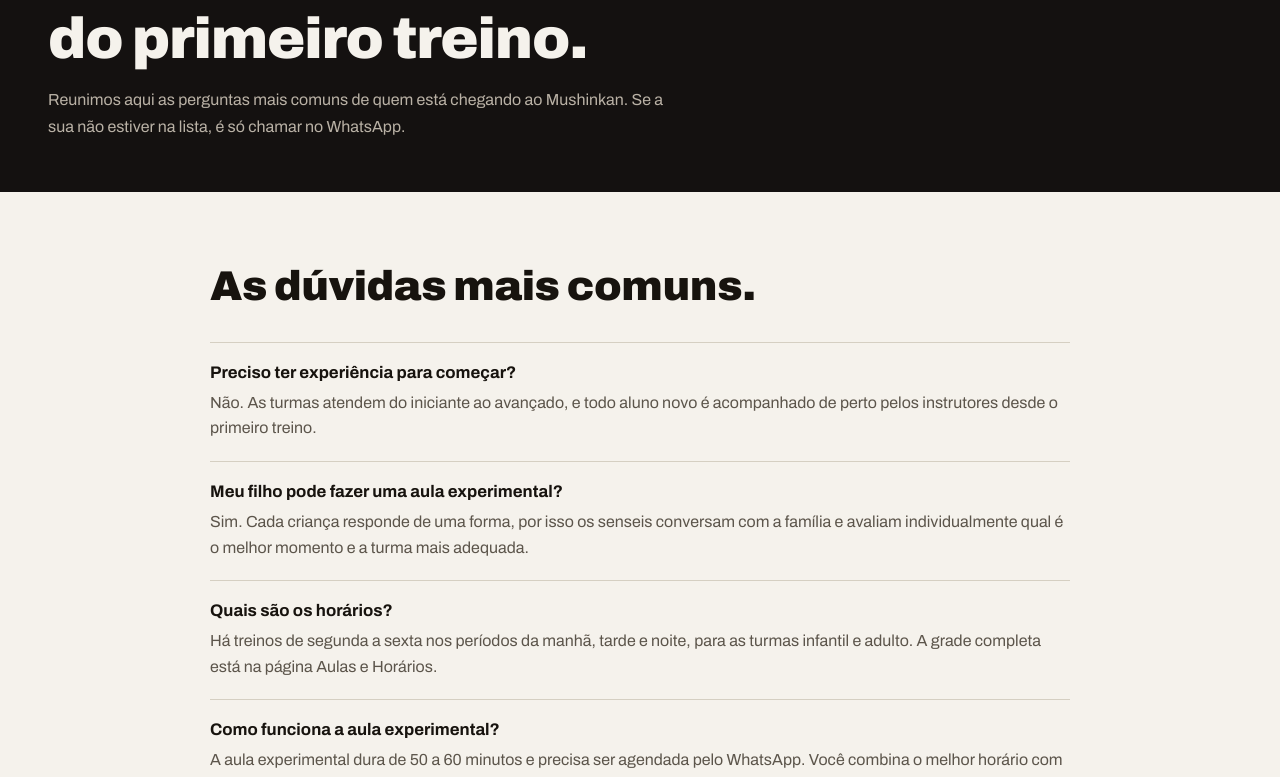
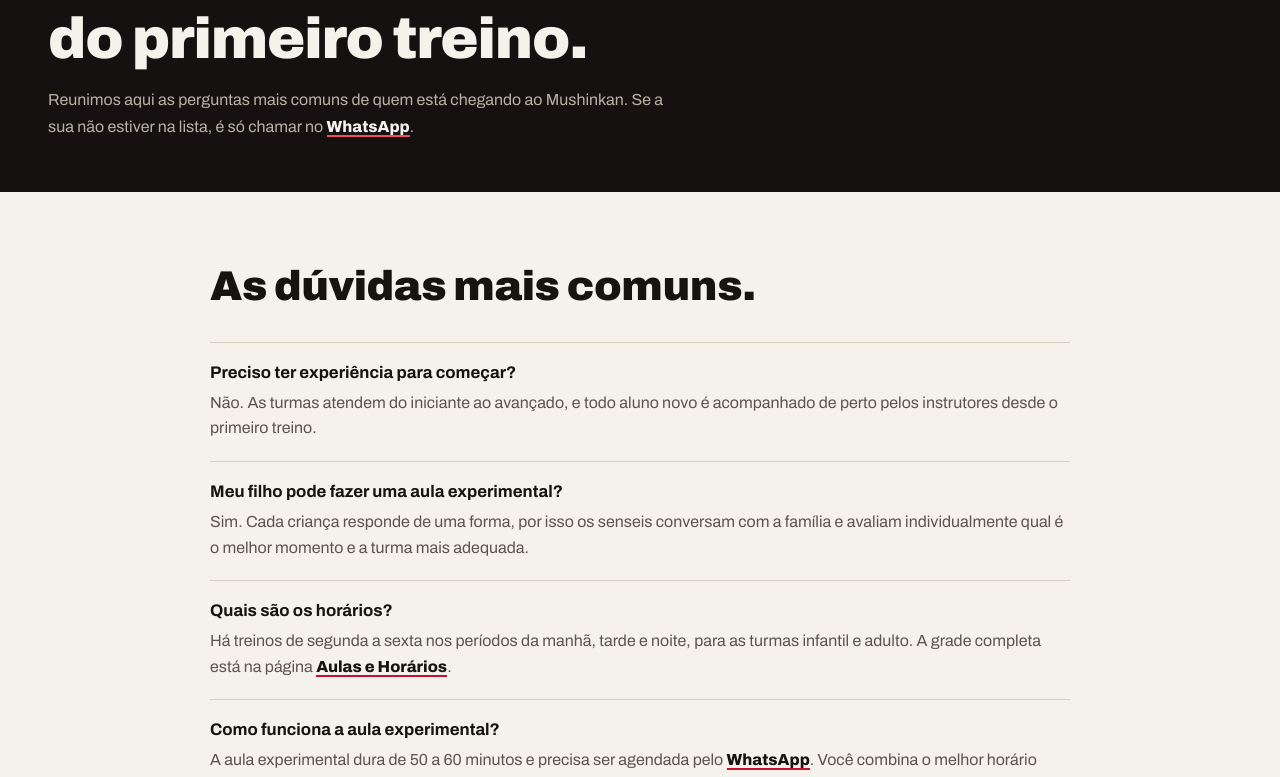
Before and after one commit to rikicx/mushinkan, a Next.js app: page /faq in a window 1280 px wide. Shown: the part 238-1015 px from the top of the page. Built offline with nearby package versions, Linux system fonts and the light colour scheme; a web font is replaced by a local one.

Commit message:
feat: add contextual FAQ links

```diff
--- a/src/app/faq/page.tsx
+++ b/src/app/faq/page.tsx
@@ -1,8 +1,9 @@
 import type { Metadata } from "next";
 import { CTASection } from "@/components/CTASection";
+import { FaqAnswer } from "@/components/FaqAnswer";
 import { PageHero } from "@/components/PageHero";
 import { SectionHeading } from "@/components/SectionHeading";
-import { faqs } from "@/data/site";
+import { faqs, siteInfo } from "@/data/site";
 import pageStyles from "@/app/pages.module.css";
 import sharedStyles from "@/components/Shared.module.css";
 
@@ -19,7 +20,19 @@ export default function FaqPage() {
         compact
         eyebrow="Perguntas frequentes"
         title="Tire suas dúvidas antes do primeiro treino."
-        text="Reunimos aqui as perguntas mais comuns de quem está chegando ao Mushinkan. Se a sua não estiver na lista, é só chamar no WhatsApp."
+        text={
+          <>
+            Reunimos aqui as perguntas mais comuns de quem está chegando ao
+            Mushinkan. Se a sua não estiver na lista, é só chamar no{" "}
+            <a
+              className={sharedStyles.inlineLink}
+              href={siteInfo.whatsappExperimental}
+            >
+              WhatsApp
+            </a>
+            .
+          </>
+        }
       />
 
       <section className={sharedStyles.sectionTight}>
@@ -28,7 +41,9 @@ export default function FaqPage() {
           {faqs.map((faq) => (
             <article className={pageStyles.faqItem} key={faq.question}>
               <h3>{faq.question}</h3>
-              <p>{faq.answer}</p>
+              <p>
+                <FaqAnswer faq={faq} />
+              </p>
             </article>
           ))}
         </div>
--- a/src/app/page.tsx
+++ b/src/app/page.tsx
@@ -2,6 +2,7 @@ import { ButtonLink } from "@/components/ButtonLink";
 import { RouteTransitionLink as Link } from "@/components/RouteTransitionLink";
 import { ClassGrid } from "@/components/Cards";
 import { CTASection } from "@/components/CTASection";
+import { FaqAnswer } from "@/components/FaqAnswer";
 import { HeroMedia } from "@/components/HeroMedia";
 import { LocationSection } from "@/components/LocationSection";
 import { MediaBlock } from "@/components/MediaBlock";
@@ -328,7 +329,9 @@ export default function Home() {
           {faqs.slice(0, 3).map((faq) => (
             <article className={pageStyles.faqItem} key={faq.question}>
               <h3>{faq.question}</h3>
-              <p>{faq.answer}</p>
+              <p>
+                <FaqAnswer faq={faq} />
+              </p>
             </article>
           ))}
           <p className={pageStyles.faqMore}>
--- /dev/null
+++ b/src/components/FaqAnswer.tsx
@@ -0,0 +1,46 @@
+import type { ReactNode } from "react";
+import { RouteTransitionLink as Link } from "./RouteTransitionLink";
+import type { Faq } from "@/data/site";
+import styles from "./Shared.module.css";
+
+export function FaqAnswer({ faq }: { faq: Faq }) {
+  if (!faq.links?.length) {
+    return faq.answer;
+  }
+
+  const parts: ReactNode[] = [];
+  let cursor = 0;
+
+  faq.links.forEach((link, index) => {
+    const start = faq.answer.indexOf(link.label, cursor);
+
+    if (start === -1) {
+      return;
+    }
+
+    if (start > cursor) {
+      parts.push(faq.answer.slice(cursor, start));
+    }
+
+    const linkedLabel = link.href.startsWith("/") ? (
+      <Link className={styles.inlineLink} href={link.href}>
+        {link.label}
+      </Link>
+    ) : (
+      <a className={styles.inlineLink} href={link.href}>
+        {link.label}
+      </a>
+    );
+
+    parts.push(
+      <span key={`${link.label}-${index}`}>{linkedLabel}</span>
+    );
+    cursor = start + link.label.length;
+  });
+
+  if (cursor < faq.answer.length) {
+    parts.push(faq.answer.slice(cursor));
+  }
+
+  return <>{parts}</>;
+}
--- a/src/components/PageHero.tsx
+++ b/src/components/PageHero.tsx
@@ -1,12 +1,13 @@
+import type { ReactNode } from "react";
 import pageStyles from "@/app/pages.module.css";
 import sharedStyles from "./Shared.module.css";
 
 type PageHeroProps = {
   eyebrow: string;
   title: string;
-  text: string;
+  text: ReactNode;
   mark?: string;
-  children?: React.ReactNode;
+  children?: ReactNode;
   compact?: boolean;
 };
 
--- a/src/data/site.ts
+++ b/src/data/site.ts
@@ -107,6 +107,17 @@ export type InfoItem = {
 export type GoogleReview = {
   author: string;
   text: string;
+};
+
+export type FaqLink = {
+  label: string;
+  href: string;
+};
+
+export type Faq = {
+  question: string;
+  answer: string;
+  links?: FaqLink[];
 };
 
 const apixBase =
@@ -665,7 +676,7 @@ export const benefits = [
 
 /* The first three questions appear on the Home page; the full list lives on
    the /faq page. */
-export const faqs = [
+export const faqs: Faq[] = [
   {
     question: "Preciso ter experiência para começar?",
     answer:
@@ -679,12 +690,14 @@ export const faqs = [
   {
     question: "Quais são os horários?",
     answer:
-      "Há treinos de segunda a sexta nos períodos da manhã, tarde e noite, para as turmas infantil e adulto. A grade completa está na página Aulas e Horários."
+      "Há treinos de segunda a sexta nos períodos da manhã, tarde e noite, para as turmas infantil e adulto. A grade completa está na página Aulas e Horários.",
+    links: [{ label: "Aulas e Horários", href: "/aulas-e-horarios" }]
   },
   {
     question: "Como funciona a aula experimental?",
     answer:
-      "A aula experimental dura de 50 a 60 minutos e precisa ser agendada pelo WhatsApp. Você combina o melhor horário com um instrutor e vem com roupa confortável para a prática esportiva. Não é necessário ter experiência prévia."
+      "A aula experimental dura de 50 a 60 minutos e precisa ser agendada pelo WhatsApp. Você combina o melhor horário com um instrutor e vem com roupa confortável para a prática esportiva. Não é necessário ter experiência prévia.",
+    links: [{ label: "WhatsApp", href: siteInfo.whatsappExperimental }]
   },
   {
     question: "Estou fora de forma. Posso acompanhar?",
@@ -694,7 +707,8 @@ export const faqs = [
   {
     question: "Existem aulas para alunos avançados?",
     answer:
-      "Sim. A grade possui horários de nível avançado e intermediário, além das aulas para todos os níveis. Consulte a página Aulas e Horários para ver a programação semanal."
+      "Sim. A grade possui horários de nível avançado e intermediário, além das aulas para todos os níveis. Consulte a página Aulas e Horários para ver a programação semanal.",
+    links: [{ label: "Aulas e Horários", href: "/aulas-e-horarios" }]
   },
   {
     question: "Como é uma aula típica no Mushinkan?",
@@ -709,12 +723,14 @@ export const faqs = [
   {
     question: "Quanto custa a mensalidade?",
     answer:
-      "Os valores são conversados diretamente no WhatsApp, junto com a indicação da turma mais adequada para você ou para seu filho."
+      "Os valores são conversados diretamente no WhatsApp, junto com a indicação da turma mais adequada para você ou para seu filho.",
+    links: [{ label: "WhatsApp", href: siteInfo.whatsappExperimental }]
   },
   {
     question: "Quem são os instrutores?",
     answer:
-      "O Mushinkan conta com uma equipe de instrutores de Karate Shotokan tradicional, apresentada em detalhes na página O Dojo."
+      "O Mushinkan conta com uma equipe de instrutores de Karate Shotokan tradicional, apresentada em detalhes na página O Dojo.",
+    links: [{ label: "O Dojo", href: "/o-dojo#instrutores" }]
   },
   {
     question: "O que levar na primeira aula?",
@@ -724,7 +740,8 @@ export const faqs = [
   {
     question: "Onde fica o dojo?",
     answer:
-      "Na Rua Domingos de Moraes, 2216, Vila Mariana, São Paulo, próximo à estação Santa Cruz do Metrô. O mapa está na página Contato."
+      "Na Rua Domingos de Moraes, 2216, Vila Mariana, São Paulo, próximo à estação Santa Cruz do Metrô. O mapa está na página Contato.",
+    links: [{ label: "Contato", href: "/contato" }]
   }
 ];
 
```
